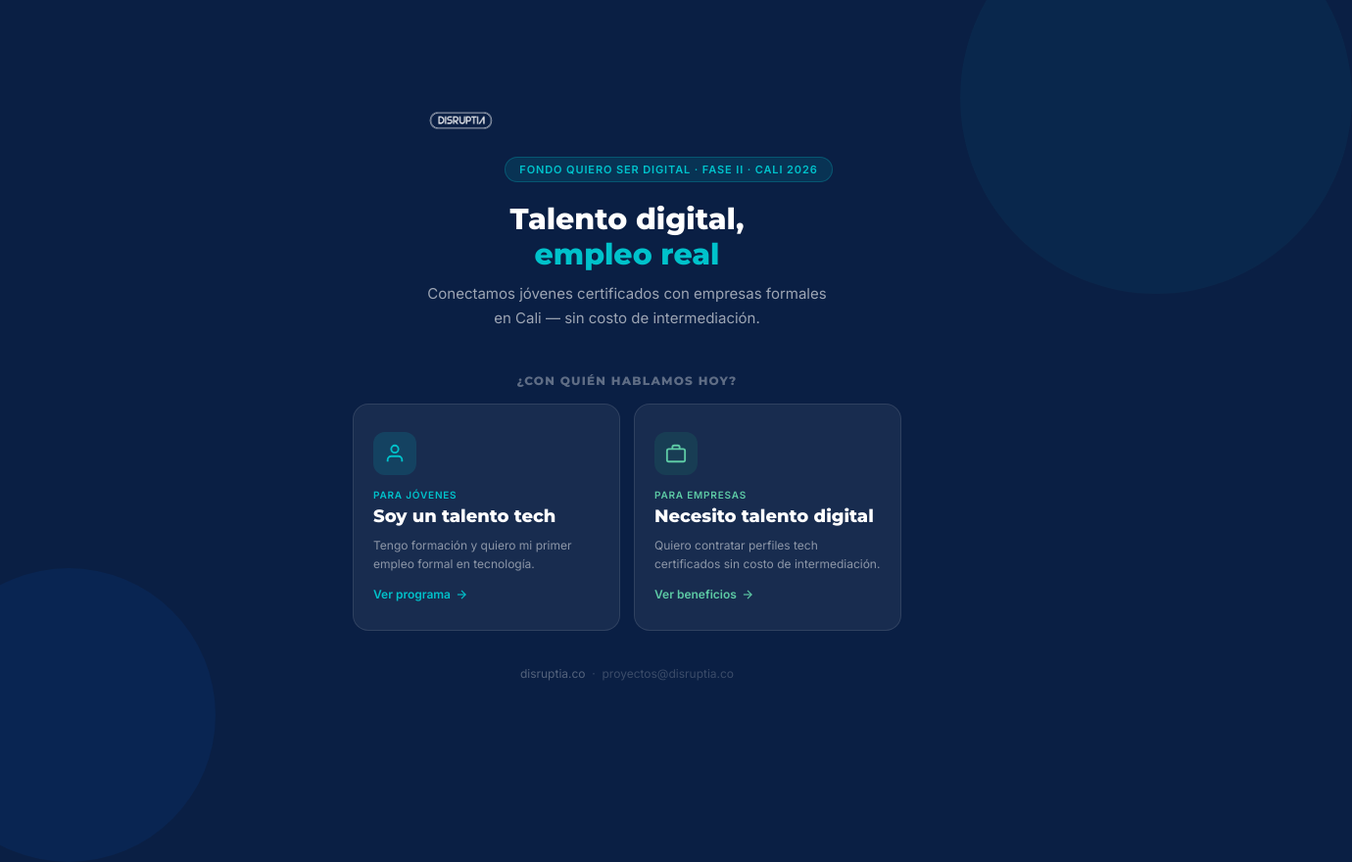
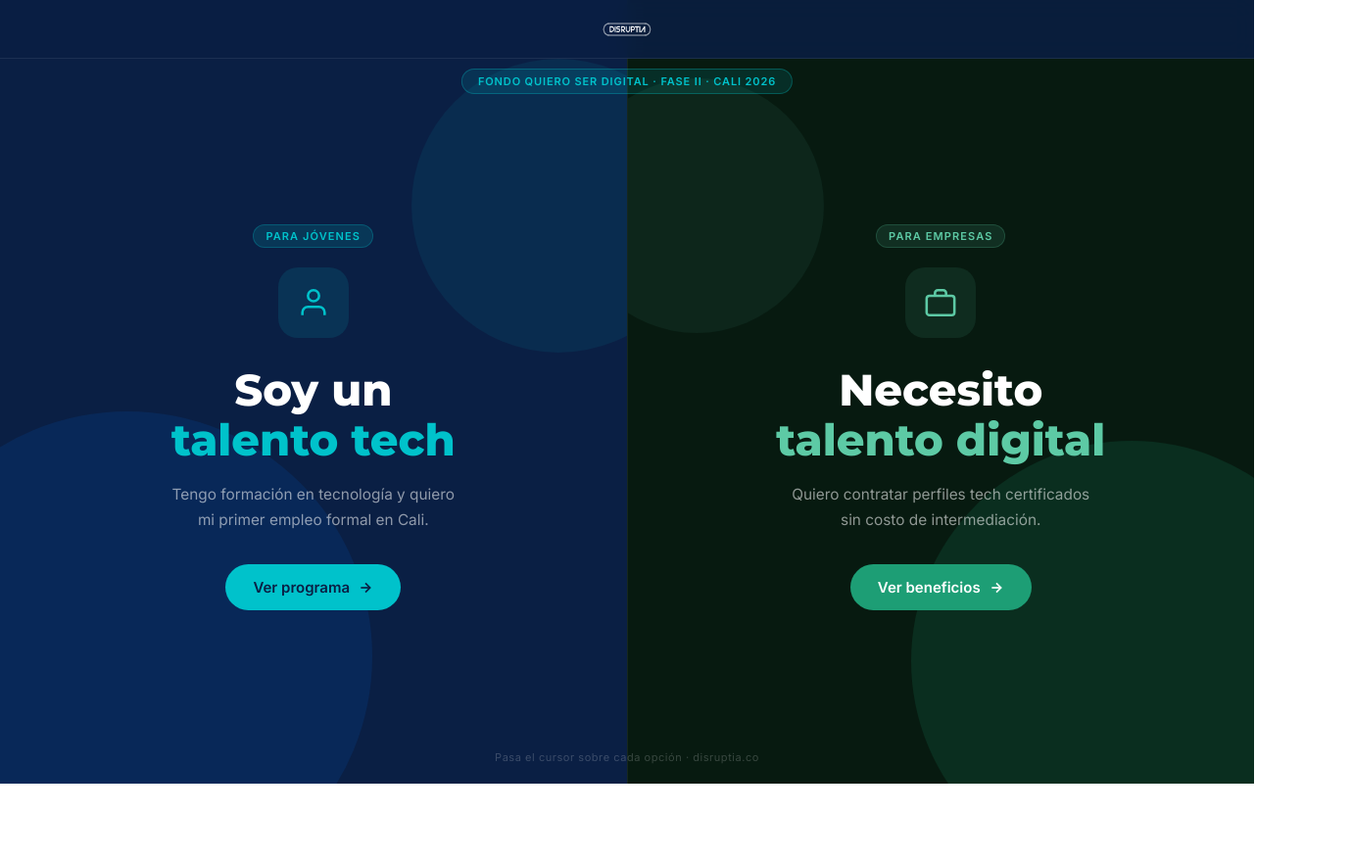
Before and after one commit to paofa79/fqsd-artefactos, a plain HTML site: page index.html in a window 1280 px wide. Shown: the whole page at 98% size, 1380 px wide, since content can reach past the window. After the commit the page ends 800 px from the top, so only its background shows below. Drawn offline with Linux system fonts and the light colour scheme.

Commit message:
index: rediseño split-screen full-viewport con hover expansion
Co-Authored-By: Claude Sonnet 4.6 <noreply@anthropic.com>

```diff
--- a/index.html
+++ b/index.html
@@ -10,227 +10,283 @@
   <style>
     *, *::before, *::after { box-sizing: border-box; margin: 0; padding: 0; }
 
+    html, body { height: 100%; }
+
     body {
       font-family: 'Inter', sans-serif;
-      background: #0a1f44;
+      display: flex;
+      flex-direction: column;
       min-height: 100vh;
+      overflow: hidden;
+    }
+
+    /* TOP BAR */
+    .topbar {
+      position: fixed;
+      top: 0; left: 0; right: 0;
+      height: 60px;
+      display: flex;
+      align-items: center;
+      justify-content: center;
+      z-index: 10;
+      background: rgba(10,31,68,.85);
+      backdrop-filter: blur(12px);
+      -webkit-backdrop-filter: blur(12px);
+      border-bottom: 1px solid rgba(255,255,255,.08);
+    }
+
+    .topbar img { height: 28px; width: auto; }
+
+    .tag {
+      position: fixed;
+      top: 70px; left: 50%; transform: translateX(-50%);
+      z-index: 10;
+      display: inline-flex; align-items: center; gap: 6px;
+      font-size: 11px; font-weight: 700; letter-spacing: .08em;
+      text-transform: uppercase;
+      padding: 5px 16px;
+      border-radius: 999px;
+      background: rgba(0,194,203,.12);
+      color: #00c2cb;
+      border: 1px solid rgba(0,194,203,.3);
+      white-space: nowrap;
+    }
+
+    /* SPLIT PANELS */
+    .panels {
+      display: flex;
+      flex: 1;
+      height: 100vh;
+    }
+
+    .panel {
+      flex: 1;
       display: flex;
       flex-direction: column;
       align-items: center;
       justify-content: center;
-      padding: 24px 16px;
+      text-decoration: none;
+      padding: 100px 60px 48px;
       position: relative;
       overflow: hidden;
+      transition: flex .4s cubic-bezier(.4,0,.2,1);
+      cursor: pointer;
     }
 
-    body::before {
+    .panels:has(.panel:hover) .panel:not(:hover) { flex: .65; }
+    .panels:has(.panel:hover) .panel:hover { flex: 1.35; }
+
+    /* Panel jóvenes */
+    .panel-jovenes {
+      background: #0a1f44;
+    }
+    .panel-jovenes::before {
       content: '';
       position: absolute;
-      top: -100px; right: -100px;
-      width: 400px; height: 400px;
-      background: #00c2cb;
-      opacity: .05;
+      bottom: -120px; left: -120px;
+      width: 500px; height: 500px;
+      background: #0056b3;
+      opacity: .18;
       border-radius: 50%;
+      pointer-events: none;
     }
-    body::after {
+    .panel-jovenes::after {
       content: '';
       position: absolute;
-      bottom: -80px; left: -80px;
+      top: 60px; right: -80px;
       width: 300px; height: 300px;
-      background: #0056b3;
-      opacity: .12;
+      background: #00c2cb;
+      opacity: .08;
       border-radius: 50%;
+      pointer-events: none;
     }
 
-    .wrap {
-      max-width: 560px;
-      width: 100%;
-      text-align: center;
-      position: relative;
-      z-index: 1;
+    /* Panel empresas */
+    .panel-empresas {
+      background: #071a10;
+      border-left: 1px solid rgba(255,255,255,.06);
+    }
+    .panel-empresas::before {
+      content: '';
+      position: absolute;
+      bottom: -100px; right: -100px;
+      width: 450px; height: 450px;
+      background: #1d9e75;
+      opacity: .15;
+      border-radius: 50%;
+      pointer-events: none;
+    }
+    .panel-empresas::after {
+      content: '';
+      position: absolute;
+      top: 80px; left: -60px;
+      width: 260px; height: 260px;
+      background: #5dcaa5;
+      opacity: .07;
+      border-radius: 50%;
+      pointer-events: none;
     }
 
-    .logo {
-      height: 36px;
-      width: auto;
-      margin-bottom: 36px;
-      opacity: .9;
+    /* DIVIDER */
+    .divider {
+      position: absolute;
+      top: 50%; left: 50%;
+      transform: translate(-50%, -50%);
+      width: 40px; height: 40px;
+      background: rgba(255,255,255,.06);
+      border: 1px solid rgba(255,255,255,.12);
+      border-radius: 50%;
+      display: flex; align-items: center; justify-content: center;
+      z-index: 5;
+      pointer-events: none;
+    }
+    .divider span {
+      font-size: 11px; font-weight: 700;
+      color: rgba(255,255,255,.3);
+      letter-spacing: .04em;
     }
 
-    .tag {
+    /* PANEL CONTENT */
+    .panel-inner {
+      position: relative;
+      z-index: 2;
+      text-align: center;
+      max-width: 460px;
+    }
+
+    .panel-label {
+      font-size: 11px; font-weight: 700;
+      letter-spacing: .1em; text-transform: uppercase;
+      padding: 4px 12px;
+      border-radius: 999px;
+      display: inline-block;
+      margin-bottom: 20px;
+    }
+    .panel-jovenes .panel-label {
+      background: rgba(0,194,203,.15);
+      color: #00c2cb;
+      border: 1px solid rgba(0,194,203,.25);
+    }
+    .panel-empresas .panel-label {
+      background: rgba(93,202,165,.12);
+      color: #5dcaa5;
+      border: 1px solid rgba(93,202,165,.2);
+    }
+
+    .panel-icon {
+      width: 72px; height: 72px;
+      border-radius: 20px;
+      display: flex; align-items: center; justify-content: center;
+      margin: 0 auto 28px;
+      transition: transform .3s;
+    }
+    .panel:hover .panel-icon { transform: scale(1.08); }
+    .panel-jovenes .panel-icon { background: rgba(0,194,203,.12); }
+    .panel-empresas .panel-icon { background: rgba(93,202,165,.1); }
+
+    .panel-title {
+      font-family: 'Montserrat', sans-serif;
+      font-size: clamp(28px, 3.5vw, 48px);
+      font-weight: 800;
+      color: #fff;
+      line-height: 1.15;
+      margin-bottom: 16px;
+    }
+    .panel-jovenes .panel-title span { color: #00c2cb; }
+    .panel-empresas .panel-title span { color: #5dcaa5; }
+
+    .panel-desc {
+      font-size: clamp(14px, 1.2vw, 16px);
+      color: rgba(255,255,255,.55);
+      line-height: 1.7;
+      margin-bottom: 32px;
+    }
+
+    .panel-cta {
       display: inline-flex;
       align-items: center;
-      gap: 6px;
+      gap: 8px;
+      font-size: 15px;
+      font-weight: 700;
+      padding: 14px 28px;
+      border-radius: 999px;
+      border: none;
+      cursor: pointer;
+      transition: transform .2s, box-shadow .2s;
+      text-decoration: none;
+    }
+    .panel:hover .panel-cta { transform: translateY(-2px); box-shadow: 0 8px 24px rgba(0,0,0,.3); }
+    .panel-jovenes .panel-cta { background: #00c2cb; color: #0a1f44; }
+    .panel-empresas .panel-cta { background: #1d9e75; color: white; }
+
+    /* BOTTOM HINT */
+    .hint {
+      position: fixed;
+      bottom: 20px; left: 50%; transform: translateX(-50%);
+      z-index: 10;
       font-size: 11px;
-      font-weight: 700;
-      letter-spacing: .08em;
-      text-transform: uppercase;
-      padding: 5px 14px;
-      border-radius: 999px;
-      background: rgba(0,194,203,.12);
-      color: #00c2cb;
-      border: 1px solid rgba(0,194,203,.25);
-      margin-bottom: 20px;
+      color: rgba(255,255,255,.2);
+      letter-spacing: .05em;
     }
 
-    h1 {
-      font-family: 'Montserrat', sans-serif;
-      font-size: 30px;
-      font-weight: 800;
-      color: #fff;
-      line-height: 1.2;
-      margin-bottom: 10px;
-    }
-    h1 span { color: #00c2cb; }
-
-    .sub {
-      font-size: 15px;
-      color: rgba(255,255,255,.6);
-      line-height: 1.65;
-      margin-bottom: 44px;
-      max-width: 420px;
-      margin-left: auto;
-      margin-right: auto;
-    }
-
-    .question {
-      font-family: 'Montserrat', sans-serif;
-      font-size: 12px;
-      font-weight: 800;
-      letter-spacing: .1em;
-      text-transform: uppercase;
-      color: rgba(255,255,255,.35);
-      margin-bottom: 16px;
-    }
-
-    .cards {
-      display: grid;
-      grid-template-columns: 1fr 1fr;
-      gap: 14px;
-    }
-
-    .card {
-      background: rgba(255,255,255,.06);
-      border: 1px solid rgba(255,255,255,.1);
-      border-radius: 16px;
-      padding: 28px 20px;
-      text-decoration: none;
-      text-align: left;
-      transition: background .2s, border-color .2s, transform .15s;
-      display: block;
-    }
-    .card:hover {
-      background: rgba(255,255,255,.1);
-      border-color: rgba(255,255,255,.2);
-      transform: translateY(-2px);
-    }
-
-    .card-icon {
-      width: 44px; height: 44px;
-      border-radius: 12px;
-      display: flex; align-items: center; justify-content: center;
-      margin-bottom: 14px;
-    }
-
-    .card-label {
-      font-size: 10px;
-      font-weight: 700;
-      letter-spacing: .08em;
-      text-transform: uppercase;
-      margin-bottom: 6px;
-    }
-
-    .card-title {
-      font-family: 'Montserrat', sans-serif;
-      font-size: 18px;
-      font-weight: 800;
-      color: #fff;
-      margin-bottom: 8px;
-      line-height: 1.2;
-    }
-
-    .card-desc {
-      font-size: 12px;
-      color: rgba(255,255,255,.5);
-      line-height: 1.6;
-    }
-
-    .card-arrow {
-      display: inline-flex;
-      align-items: center;
-      gap: 4px;
-      margin-top: 14px;
-      font-size: 12px;
-      font-weight: 600;
-    }
-
-    .card.jovenes .card-icon { background: rgba(0,194,203,.15); }
-    .card.jovenes .card-label { color: #00c2cb; }
-    .card.jovenes .card-arrow { color: #00c2cb; }
-
-    .card.empresas .card-icon { background: rgba(29,158,117,.15); }
-    .card.empresas .card-label { color: #5dcaa5; }
-    .card.empresas .card-arrow { color: #5dcaa5; }
-
-    .footer {
-      margin-top: 36px;
-      font-size: 12px;
-      color: rgba(255,255,255,.2);
-    }
-    .footer a { color: rgba(255,255,255,.3); text-decoration: none; }
-    .footer a:hover { color: rgba(255,255,255,.5); }
-
-    @media (max-width: 480px) {
-      .cards { grid-template-columns: 1fr; }
-      h1 { font-size: 24px; }
+    /* MOBILE */
+    @media (max-width: 768px) {
+      body { overflow: auto; }
+      .panels { flex-direction: column; height: auto; }
+      .panel { flex: none !important; min-height: 100svh; padding: 90px 32px 48px; }
+      .panel-jovenes::after, .panel-empresas::after { display: none; }
+      .panel-title { font-size: 32px; }
+      .divider { display: none; }
+      .hint { display: none; }
+      .panels:has(.panel:hover) .panel:not(:hover) { flex: none; }
     }
   </style>
 </head>
 <body>
-<div class="wrap">
 
-  <img src="logo-blanco.png" alt="Disruptia" class="logo">
+<div class="topbar">
+  <img src="logo-blanco.png" alt="Disruptia">
+</div>
 
 <div class="tag">Fondo Quiero Ser Digital · Fase II · Cali 2026</div>
 
-  <h1>Talento digital,<br><span>empleo real</span></h1>
-  <p class="sub">Conectamos jóvenes certificados con empresas formales en Cali — sin costo de intermediación.</p>
+<div class="panels">
 
-  <div class="question">¿Con quién hablamos hoy?</div>
-
-  <div class="cards">
-    <a href="jovenes.html" class="card jovenes">
-      <div class="card-icon">
-        <svg width="22" height="22" fill="none" stroke="#00c2cb" stroke-width="2" viewBox="0 0 24 24"><path d="M20 21v-2a4 4 0 0 0-4-4H8a4 4 0 0 0-4 4v2"/><circle cx="12" cy="7" r="4"/></svg>
+  <!-- JÓVENES -->
+  <a href="jovenes.html" class="panel panel-jovenes">
+    <div class="panel-inner">
+      <div class="panel-label">Para jóvenes</div>
+      <div class="panel-icon">
+        <svg width="34" height="34" fill="none" stroke="#00c2cb" stroke-width="1.8" viewBox="0 0 24 24"><path d="M20 21v-2a4 4 0 0 0-4-4H8a4 4 0 0 0-4 4v2"/><circle cx="12" cy="7" r="4"/></svg>
       </div>
-      <div class="card-label">Para jóvenes</div>
-      <div class="card-title">Soy un talento tech</div>
-      <div class="card-desc">Tengo formación y quiero mi primer empleo formal en tecnología.</div>
-      <div class="card-arrow">
+      <div class="panel-title">Soy un<br><span>talento tech</span></div>
+      <div class="panel-desc">Tengo formación en tecnología y quiero<br>mi primer empleo formal en Cali.</div>
+      <span class="panel-cta">
         Ver programa
-        <svg width="14" height="14" fill="none" stroke="currentColor" stroke-width="2" viewBox="0 0 24 24"><line x1="5" y1="12" x2="19" y2="12"/><polyline points="12 5 19 12 12 19"/></svg>
+        <svg width="16" height="16" fill="none" stroke="currentColor" stroke-width="2.5" viewBox="0 0 24 24"><line x1="5" y1="12" x2="19" y2="12"/><polyline points="12 5 19 12 12 19"/></svg>
+      </span>
     </div>
   </a>
 
-    <a href="empresas.html" class="card empresas">
-      <div class="card-icon">
-        <svg width="22" height="22" fill="none" stroke="#5dcaa5" stroke-width="2" viewBox="0 0 24 24"><rect x="2" y="7" width="20" height="14" rx="2"/><path d="M16 7V5a2 2 0 0 0-2-2h-4a2 2 0 0 0-2 2v2"/></svg>
+  <!-- EMPRESAS -->
+  <a href="empresas.html" class="panel panel-empresas">
+    <div class="panel-inner">
+      <div class="panel-label">Para empresas</div>
+      <div class="panel-icon">
+        <svg width="34" height="34" fill="none" stroke="#5dcaa5" stroke-width="1.8" viewBox="0 0 24 24"><rect x="2" y="7" width="20" height="14" rx="2"/><path d="M16 7V5a2 2 0 0 0-2-2h-4a2 2 0 0 0-2 2v2"/></svg>
       </div>
-      <div class="card-label">Para empresas</div>
-      <div class="card-title">Necesito talento digital</div>
-      <div class="card-desc">Quiero contratar perfiles tech certificados sin costo de intermediación.</div>
-      <div class="card-arrow">
+      <div class="panel-title">Necesito<br><span>talento digital</span></div>
+      <div class="panel-desc">Quiero contratar perfiles tech certificados<br>sin costo de intermediación.</div>
+      <span class="panel-cta">
         Ver beneficios
-        <svg width="14" height="14" fill="none" stroke="currentColor" stroke-width="2" viewBox="0 0 24 24"><line x1="5" y1="12" x2="19" y2="12"/><polyline points="12 5 19 12 12 19"/></svg>
+        <svg width="16" height="16" fill="none" stroke="currentColor" stroke-width="2.5" viewBox="0 0 24 24"><line x1="5" y1="12" x2="19" y2="12"/><polyline points="12 5 19 12 12 19"/></svg>
+      </span>
     </div>
   </a>
+
 </div>
 
-  <div class="footer">
-    <a href="https://disruptia.co" target="_blank" rel="noopener">disruptia.co</a>
-    &nbsp;·&nbsp; proyectos@disruptia.co
-  </div>
+<div class="hint">Pasa el cursor sobre cada opción · disruptia.co</div>
 
-</div>
 </body>
 </html>
```
Lines whose indentation alone changed are shown as unchanged.
